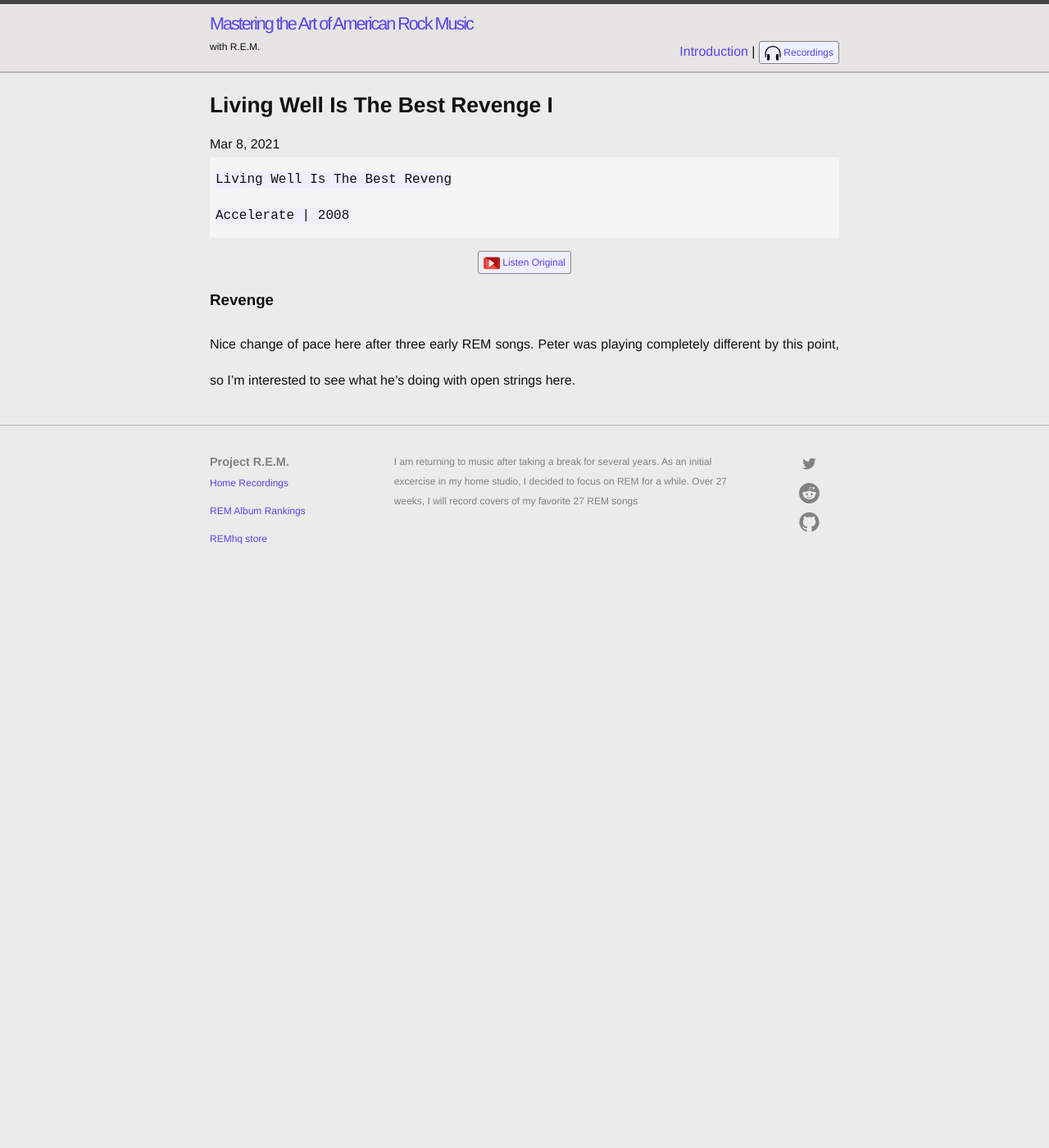
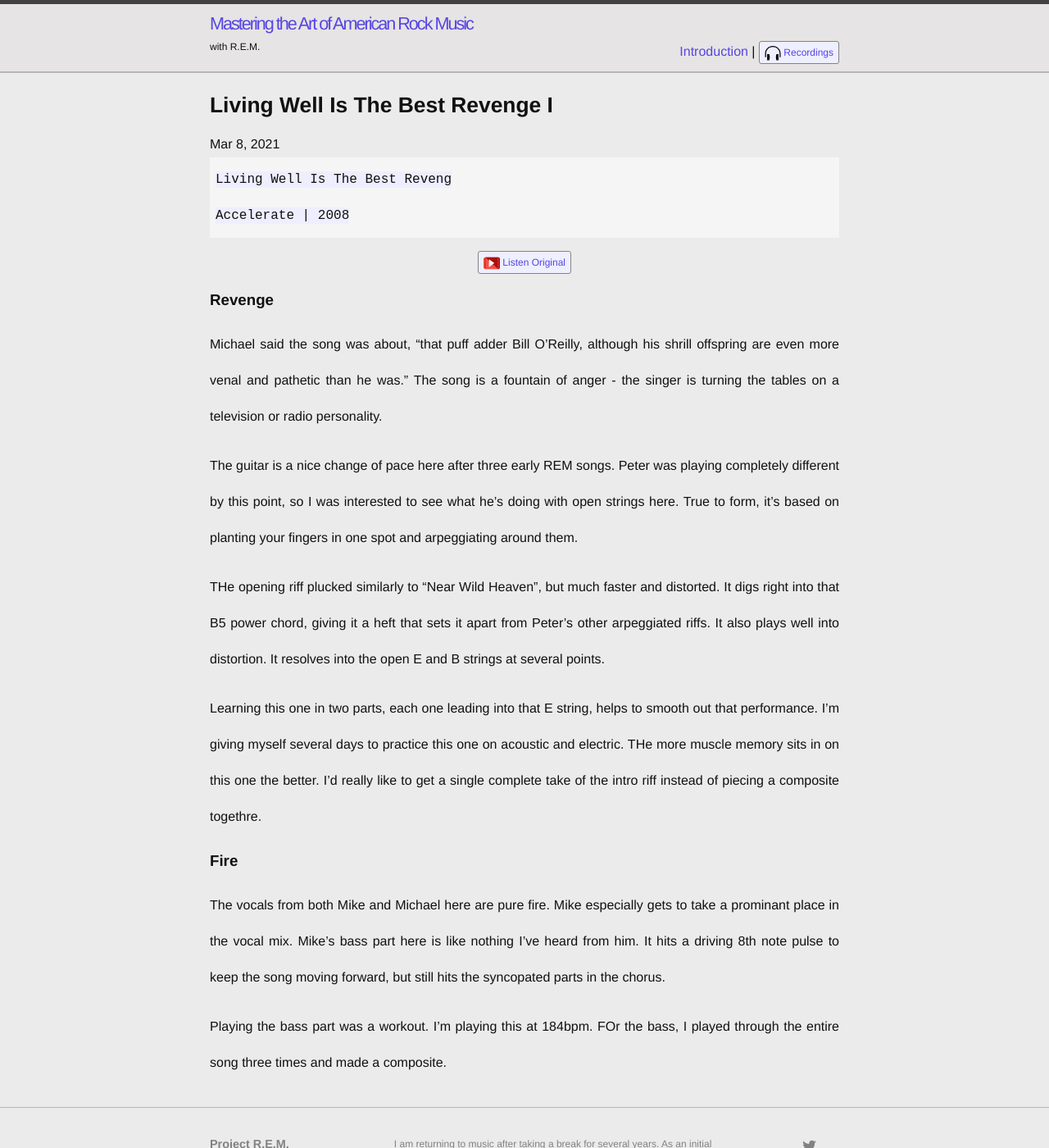
Before and after one commit to slatron/slatron.github.io, a Jekyll site: the page built from _posts/2021-03-08-living-well-is-the-best-revenge-1.md, in a window 1280 px wide and 1400 px high. Shown: the whole window at 82% size. Built offline with Jekyll 4.4.1, drawn with Linux system fonts in a browser that asks for light colours.

Commit message:
moar bloggings

```diff
--- a/_posts/2021-03-08-living-well-is-the-best-revenge-1.md
+++ b/_posts/2021-03-08-living-well-is-the-best-revenge-1.md
@@ -14,4 +14,15 @@
 ---
 
 ### Revenge
-Nice change of pace here after three early REM songs. Peter was playing completely different by this point, so I'm interested to see what he's doing with open strings here.
+Michael said the song was about, “that puff adder Bill O'Reilly, although his shrill offspring are even more venal and pathetic than he was.”  The song is a fountain of anger - the singer is turning the tables on a television or radio personality.
+
+The guitar is a nice change of pace here after three early REM songs. Peter was playing completely different by this point, so I was interested to see what he's doing with open strings here. True to form, it's based on planting your fingers in one spot and arpeggiating around them.
+
+THe opening riff plucked similarly to "Near Wild Heaven", but much faster and distorted. It digs right into that B5 power chord, giving it a heft that sets it apart from Peter's other arpeggiated riffs. It also plays well into distortion. It resolves into the open E and B strings at several points.
+
+Learning this one in two parts, each one leading into that E string, helps to smooth out that performance. I'm giving myself several days to practice this one on acoustic and electric. THe more muscle memory sits in on this one the better. I'd really like to get a single complete take of the intro riff instead of piecing a composite togethre.
+
+### Fire
+The vocals from both Mike and Michael here are pure fire. Mike especially gets to take a prominant place in the vocal mix. Mike's bass part here is like nothing I've heard from him. It hits a driving 8th note pulse to keep the song moving forward, but still hits the syncopated parts in the chorus.
+
+Playing the bass part was a workout. I'm playing this at 184bpm. FOr the bass, I played through the entire song three times and made a composite.
--- a/_sass/_pages.scss
+++ b/_sass/_pages.scss
@@ -60,9 +60,7 @@
     justify-content: space-between;
     align-items: center;
   }
-  a {
-    text-align: center;
-  }
+
   .desc {
     font-size: 0.8rem;
     line-height: 1.4rem;
```
